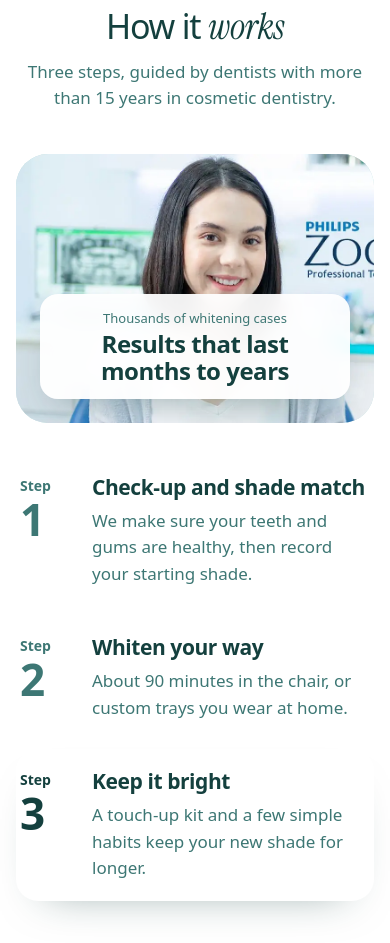
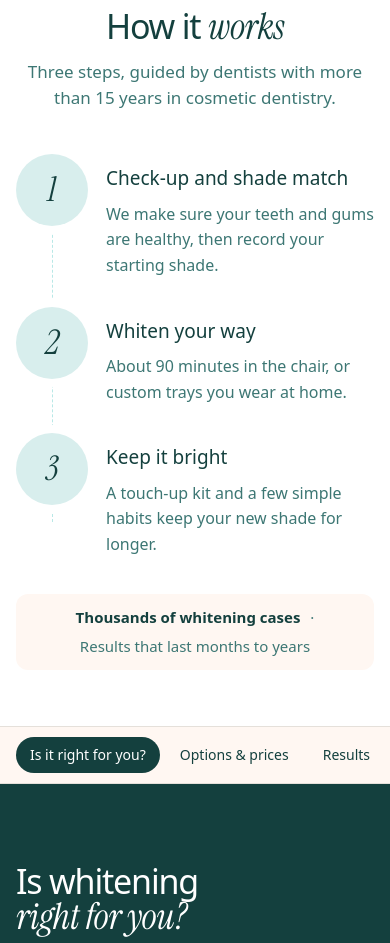
Before and after one commit to CieloAIIMS/beyond32-website, a plain HTML site: page teeth-whitening.html in a window 390 px wide. Shown: the part 1301-2244 px from the top of the page. Drawn offline with Linux system fonts and the light colour scheme; a web font is replaced by a local one.

Commit message:
Teeth Whitening: image-free How it works steps
Co-Authored-By: Claude Opus 5.5 <noreply@anthropic.com>

```diff
--- a/teeth-whitening.html
+++ b/teeth-whitening.html
@@ -106,6 +106,23 @@
     @media (max-width: 760px) { .hrs { grid-template-columns: 1fr; } }
 
     .rel-chips { display: flex; flex-wrap: wrap; gap: 8px; }
+    /* How it works: three steps on a line, no photo */
+    .hw3 { list-style: none; margin: clamp(32px, 4vw, 56px) 0 0; padding: 0; display: grid; grid-template-columns: repeat(3, minmax(0, 1fr)); gap: 16px; position: relative; }
+    .hw3::before { content: ""; position: absolute; left: 16.6%; right: 16.6%; top: 36px; border-top: 1px dashed var(--mint-line); }
+    .hw3 li { position: relative; display: flex; flex-direction: column; align-items: center; text-align: center; padding: 0 clamp(8px, 2vw, 28px); }
+    .hw3__n { display: grid; place-items: center; width: 72px; height: 72px; border-radius: 50%; background: var(--mint); color: var(--ink); font-family: var(--serif); font-style: italic; font-size: 34px; line-height: 1; box-shadow: 0 0 0 8px var(--white); }
+    .hw3 h3 { margin-top: 22px; font-size: clamp(19px, 1.6vw, 22px); font-weight: 500; color: var(--ink); }
+    .hw3 p { margin-top: 8px; max-width: 30ch; font-size: 16px; line-height: 1.6; color: var(--teal); }
+    .hw3__proof { display: flex; flex-wrap: wrap; justify-content: center; gap: 6px 10px; margin: clamp(36px, 4vw, 52px) auto 0; padding: 12px 22px; width: fit-content; max-width: 100%; border-radius: 99px; background: var(--cream); font-size: 15px; color: var(--teal); }
+    .hw3__proof b { font-weight: 600; color: var(--ink); }
+    @media (max-width: 760px) {
+      .hw3 { grid-template-columns: 1fr; gap: 28px; }
+      .hw3::before { left: 36px; right: auto; top: 36px; bottom: 36px; border-top: 0; border-left: 1px dashed var(--mint-line); }
+      .hw3 li { display: grid; grid-template-columns: 72px 1fr; column-gap: 18px; text-align: left; align-items: start; padding: 0; }
+      .hw3__n { grid-row: 1 / 3; }
+      .hw3 h3 { margin-top: 10px; }
+      .hw3__proof { border-radius: var(--r); }
+    }
   </style>
 </head>
 <body data-page="service" data-footer="full" class="svc">
@@ -149,16 +166,13 @@
           <p class="lead">Three steps, guided by dentists with more than 15 years in cosmetic dentistry.</p>
         </div>
       </div>
-      <div class="container mz-steps" data-mz-steps>
-        <ol>
-          <li class="mz-step"><span class="mz-step__n"><small>Step</small><b>1</b></span><h3>Check-up and shade match</h3><p>We make sure your teeth and gums are healthy, then record your starting shade.</p></li>
-          <li class="mz-step"><span class="mz-step__n"><small>Step</small><b>2</b></span><h3>Whiten your way</h3><p>About 90 minutes in the chair, or custom trays you wear at home.</p></li>
-          <li class="mz-step"><span class="mz-step__n"><small>Step</small><b>3</b></span><h3>Keep it bright</h3><p>A touch-up kit and a few simple habits keep your new shade for longer.</p></li>
+      <div class="container">
+        <ol class="hw3">
+          <li><span class="hw3__n" aria-hidden="true">1</span><h3>Check-up and shade match</h3><p>We make sure your teeth and gums are healthy, then record your starting shade.</p></li>
+          <li><span class="hw3__n" aria-hidden="true">2</span><h3>Whiten your way</h3><p>About 90 minutes in the chair, or custom trays you wear at home.</p></li>
+          <li><span class="hw3__n" aria-hidden="true">3</span><h3>Keep it bright</h3><p>A touch-up kit and a few simple habits keep your new shade for longer.</p></li>
         </ol>
-        <figure class="mz-steps__media">
-          <img src="assets/live/teeth-whitening/teeth-whitening-Cherrybrook-2-compressed.webp" alt="A smiling patient in the dental chair before whitening" loading="lazy" style="object-position:42% 30%">
-          <div class="mz-chip"><small>Thousands of whitening cases</small><b>Results that last months to years</b></div>
-        </figure>
+        <p class="hw3__proof"><b>Thousands of whitening cases</b><span aria-hidden="true">·</span>Results that last months to years</p>
       </div>
     </section>
 
```
